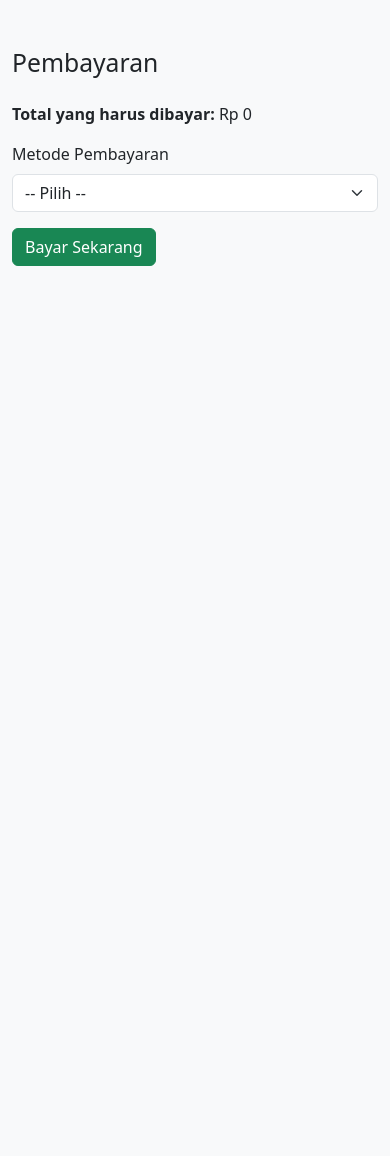
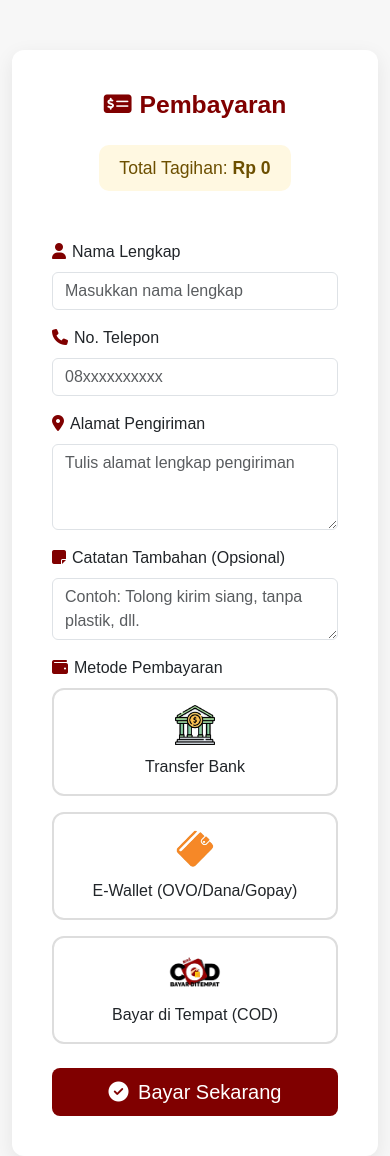
Before and after one commit to OscarAlvinWjy/projek-uas, a CodeIgniter 4 app: the page made by app/Views/pembayaran.php in a window 390 px wide. Before the commit the page ends 266 px from the top, so only its background shows below. Run offline with PHP 8.4 and a stand-in for CodeIgniter, Linux system fonts and the light colour scheme; the template is opened without the code that fills it, so the values that code supplies are empty; some libraries are stand-ins or nearby versions.

Commit message:
update pembayaran

```diff
--- a/app/Controllers/Cart.php
+++ b/app/Controllers/Cart.php
@@ -197,10 +197,7 @@ class Cart extends BaseController
         $session->remove('last_product_id');
         $session->remove('keranjang_from');
 
-        return view('checkout_sukses', [
-            'total' => $total,
-            'transaksi_id' => $transaksiId
-        ]);
+        return redirect()->to('/pembayaran/' . $transaksiId);
     }
 
     public function pembayaran($id)
--- a/app/Views/pembayaran.php
+++ b/app/Views/pembayaran.php
@@ -1,29 +1,179 @@
 <!doctype html>
-<html>
+<html lang="id">
 <head>
+  <meta charset="UTF-8">
   <title>Pembayaran - StepUP</title>
+  <meta name="viewport" content="width=device-width, initial-scale=1">
+
+  <!-- CSS -->
   <link href="https://cdn.jsdelivr.net/npm/bootstrap@5.3.0/dist/css/bootstrap.min.css" rel="stylesheet">
+  <link href="https://cdnjs.cloudflare.com/ajax/libs/font-awesome/6.5.0/css/all.min.css" rel="stylesheet">
+
+  <style>
+    body {
+      background-color: #f7f7f7;
+      font-family: 'Poppins', sans-serif;
+    }
+
+    .container {
+      margin-top: 50px;
+    }
+
+    .form-wrapper {
+      background-color: #fff;
+      padding: 40px;
+      border-radius: 12px;
+      box-shadow: 0 6px 20px rgba(0,0,0,0.08);
+    }
+
+    .title {
+      color: #800000;
+      font-weight: bold;
+      margin-bottom: 25px;
+      text-align: center;
+    }
+
+    .badge-total {
+      display: inline-block;
+      background-color: #fff8e1;
+      color: #6c4f00;
+      padding: 10px 20px;
+      border-radius: 10px;
+      font-size: 1.1rem;
+      margin-bottom: 25px;
+    }
+
+    .form-label i {
+      margin-right: 6px;
+      color: #800000;
+    }
+
+    .btn-maroon {
+      background-color: #800000;
+      color: white;
+      transition: 0.3s ease;
+    }
+
+    .btn-maroon:hover {
+      background-color: #a00000;
+    }
+
+    .metode-box {
+      border: 2px solid #ddd;
+      border-radius: 12px;
+      padding: 15px;
+      text-align: center;
+      cursor: pointer;
+      transition: 0.3s ease;
+    }
+
+    .metode-box:hover,
+    .metode-box.active {
+      border-color: #800000;
+      background-color: #fff3f3;
+    }
+
+    .metode-box img {
+      height: 40px;
+      margin-bottom: 10px;
+    }
+
+    .metode-option input[type="radio"] {
+      display: none;
+    }
+  </style>
 </head>
-<body class="bg-light">
-  <div class="container mt-5">
-    <h2 class="mb-4">Pembayaran</h2>
-    <p><strong>Total yang harus dibayar:</strong> Rp <?= number_format($transaksi['total'], 0, ',', '.') ?></p>
+<body>
 
-    <form action="<?= base_url('/proses-bayar') ?>" method="post">
-      <input type="hidden" name="transaksi_id" value="<?= $transaksi['id'] ?>">
+<div class="container">
+  <div class="row justify-content-center">
+    <div class="col-lg-8 col-md-10">
+      <div class="form-wrapper">
+        <h2 class="title"><i class="fas fa-money-check-alt me-2"></i>Pembayaran</h2>
 
-      <div class="mb-3">
-        <label for="metode" class="form-label">Metode Pembayaran</label>
-        <select name="metode" id="metode" class="form-select" required>
-          <option value="">-- Pilih --</option>
-          <option value="Transfer Bank">Transfer Bank</option>
-          <option value="E-Wallet">E-Wallet (Dana, OVO, Gopay)</option>
-          <option value="COD">Bayar di Tempat (COD)</option>
-        </select>
+        <div class="text-center mb-4">
+          <span class="badge-total">Total Tagihan: <strong>Rp <?= number_format($transaksi['total'], 0, ',', '.') ?></strong></span>
+        </div>
+
+        <form action="<?= base_url('/proses-bayar') ?>" method="post" id="formPembayaran">
+          <input type="hidden" name="transaksi_id" value="<?= $transaksi['id'] ?>">
+
+          <div class="mb-3">
+            <label for="nama" class="form-label"><i class="fas fa-user"></i>Nama Lengkap</label>
+            <input type="text" class="form-control" name="nama" id="nama" required placeholder="Masukkan nama lengkap">
+          </div>
+
+          <div class="mb-3">
+            <label for="telepon" class="form-label"><i class="fas fa-phone"></i>No. Telepon</label>
+            <input type="text" class="form-control" name="telepon" id="telepon" required placeholder="08xxxxxxxxxx">
+          </div>
+
+          <div class="mb-3">
+            <label for="alamat" class="form-label"><i class="fas fa-map-marker-alt"></i>Alamat Pengiriman</label>
+            <textarea name="alamat" class="form-control" rows="3" required placeholder="Tulis alamat lengkap pengiriman"></textarea>
+          </div>
+
+          <div class="mb-3">
+            <label for="catatan" class="form-label"><i class="fas fa-sticky-note"></i>Catatan Tambahan (Opsional)</label>
+            <textarea name="catatan" class="form-control" rows="2" placeholder="Contoh: Tolong kirim siang, tanpa plastik, dll."></textarea>
+          </div>
+
+          <div class="mb-4">
+            <label class="form-label"><i class="fas fa-wallet"></i>Metode Pembayaran</label>
+            <div class="row metode-option g-3">
+
+              <!-- BANK -->
+              <div class="col-md-4">
+                <label class="metode-box d-block">
+                  <input type="radio" name="metode" value="Transfer Bank" required>
+                  <img src="<?= base_url('icons/bank.png') ?>" alt="Bank">
+                  <div>Transfer Bank</div>
+                </label>
+              </div>
+
+              <!-- E-WALLET -->
+              <div class="col-md-4">
+                <label class="metode-box d-block">
+                  <input type="radio" name="metode" value="E-Wallet" required>
+                  <img src="<?= base_url('icons/e_wallet.png') ?>" alt="E-Wallet">
+                  <div>E-Wallet (OVO/Dana/Gopay)</div>
+                </label>
+              </div>
+
+              <!-- COD -->
+              <div class="col-md-4">
+                <label class="metode-box d-block">
+                  <input type="radio" name="metode" value="COD" required>
+                  <img src="<?= base_url('icons/cod.png') ?>" alt="COD">
+                  <div>Bayar di Tempat (COD)</div>
+                </label>
+              </div>
+
+            </div>
+          </div>
+
+          <div class="d-grid mt-4">
+            <button type="submit" class="btn btn-maroon btn-lg">
+              <i class="fas fa-check-circle me-1"></i> Bayar Sekarang
+            </button>
+          </div>
+        </form>
       </div>
+    </div>
+  </div>
+</div>
 
-      <button type="submit" class="btn btn-success">Bayar Sekarang</button>
-    </form>
-  </div>
+<!-- JS untuk highlight pilihan metode -->
+<script>
+  const metodeBoxes = document.querySelectorAll('.metode-box');
+  metodeBoxes.forEach(box => {
+    box.addEventListener('click', () => {
+      metodeBoxes.forEach(b => b.classList.remove('active'));
+      box.classList.add('active');
+      box.querySelector('input[type="radio"]').checked = true;
+    });
+  });
+</script>
+
 </body>
 </html>
```
Also changed, not shown: app/Views/checkout_sukses.php (deleted, +0 -14 lines), app/Views/pembayaran_sukses.php (+64 -6 lines), public/icons/bank.png (added), public/icons/cod.png (added), public/icons/e_wallet.png (added).
